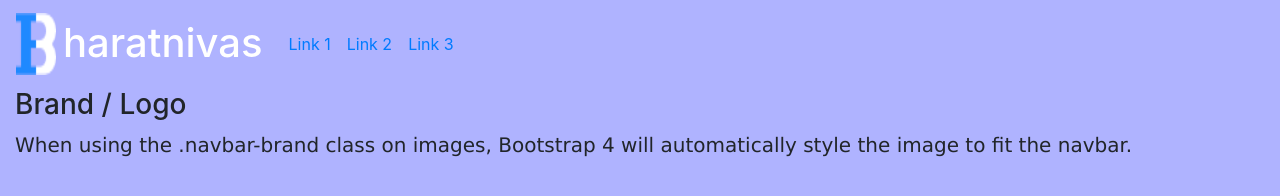
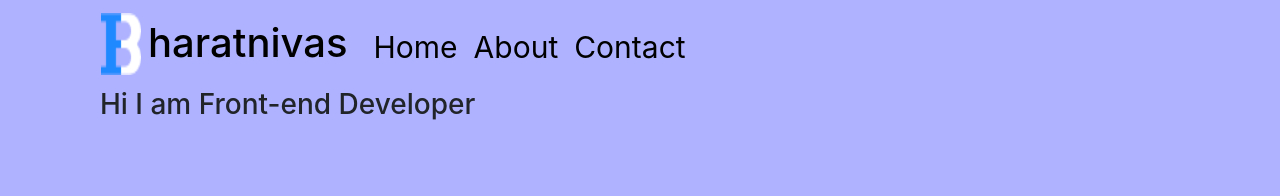
Before and after one commit to bharatnivas/profile, a plain HTML site: page index.html in a window 1280 px wide. Drawn offline with nearby package versions, Linux system fonts and the light colour scheme.

Commit message:
simple change

```diff
--- a/index.html
+++ b/index.html
@@ -10,9 +10,7 @@
  <link rel="stylesheet" href="styles.css">
 </head>
 <body>
-
-<!-- <h1>BharatNivas-Profile</h1>
-<p>This is a paragraph after editing.</p> -->
+<div class="container">
 <nav class="navbar navbar-expand-sm">
   <!-- Brand/logo -->
   <a class="navbar-brand" href="#" style="display:flex">
@@ -23,22 +21,21 @@
   <!-- Links -->
   <ul class="navbar-nav">
     <li class="nav-item">
-      <a class="nav-link" href="#">Link 1</a>
+      <a class="nav-link" href="#">Home</a>
     </li>
     <li class="nav-item">
-      <a class="nav-link" href="#">Link 2</a>
+      <a class="nav-link" href="#">About</a>
     </li>
     <li class="nav-item">
-      <a class="nav-link" href="#">Link 3</a>
+      <a class="nav-link" href="#">Contact</a>
     </li>
   </ul>
 </nav>
 
 <div class="container-fluid">
-  <h3>Brand / Logo</h3>
-  <p>When using the .navbar-brand class on images, Bootstrap 4 will automatically style the image to fit the navbar.</p>
+  <h3>Hi I am Front-end Developer</h3>
 </div>
 
-
+</div>
 </body>
 </html>
--- a/styles.css
+++ b/styles.css
@@ -2,10 +2,19 @@ body {
     background-color: #afb3ff;
 }
 h1 {
-    color: white;
+    color: black;
     padding: 6px 2px 0px 7px;
 }
 p {
     font-family: verdana;
     font-size: 20px;
 }
+.nav-link
+{
+  color:black;
+}
+.navbar-nav
+{
+  padding-top:6px;
+  font-size: 30px;
+}
```
